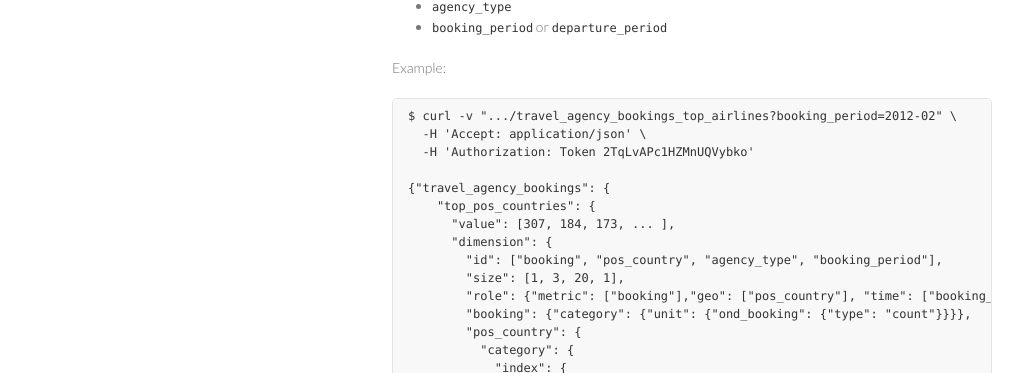
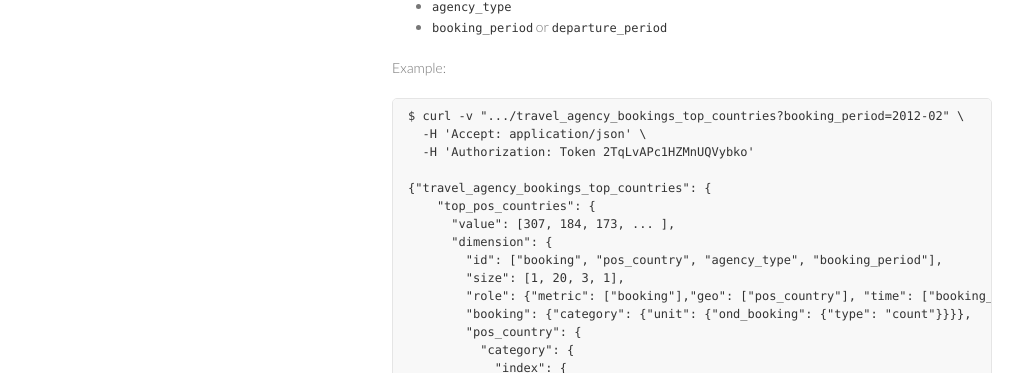
Before and after one commit to travel-intelligence/travel-intelligence.github.io, a Jekyll site: the page built from _posts/2013-12-17-booking-analysis-top-countries.md, in a window 1280 px wide. Shown: the part 292-665 px from the top of the page, without its empty margins (128-1151 px from the left). Built offline with Jekyll 4.4.1, drawn with Linux system fonts in a browser that asks for light colours; some of the changed text lies outside the part shown.

Commit message:
booking analysis API doc: minor corrections

```diff
--- a/_posts/2013-12-17-booking-analysis-top-countries.md
+++ b/_posts/2013-12-17-booking-analysis-top-countries.md
@@ -15,16 +15,16 @@ The output is given in a JSON-stat dataset `total_per_agency_type`, with number
 
 Example:
 
-    $ curl -v ".../travel_agency_bookings_top_airlines?booking_period=2012-02" \
+    $ curl -v ".../travel_agency_bookings_top_countries?booking_period=2012-02" \
       -H 'Accept: application/json' \
       -H 'Authorization: Token 2TqLvAPc1HZMnUQVybko'
 
-    {"travel_agency_bookings": {
+    {"travel_agency_bookings_top_countries": {
         "top_pos_countries": {
           "value": [307, 184, 173, ... ],
           "dimension": {
             "id": ["booking", "pos_country", "agency_type", "booking_period"],
-            "size": [1, 3, 20, 1],
+            "size": [1, 20, 3, 1],
             "role": {"metric": ["booking"],"geo": ["pos_country"], "time": ["booking_period"]},
             "booking": {"category": {"unit": {"ond_booking": {"type": "count"}}}},
             "pos_country": {
```
Also changed, not shown: _posts/2013-12-17-booking-analysis-top-airlines.md (+1 -1 lines), _posts/2013-12-17-booking-analysis-total.md (+1 -1 lines).
